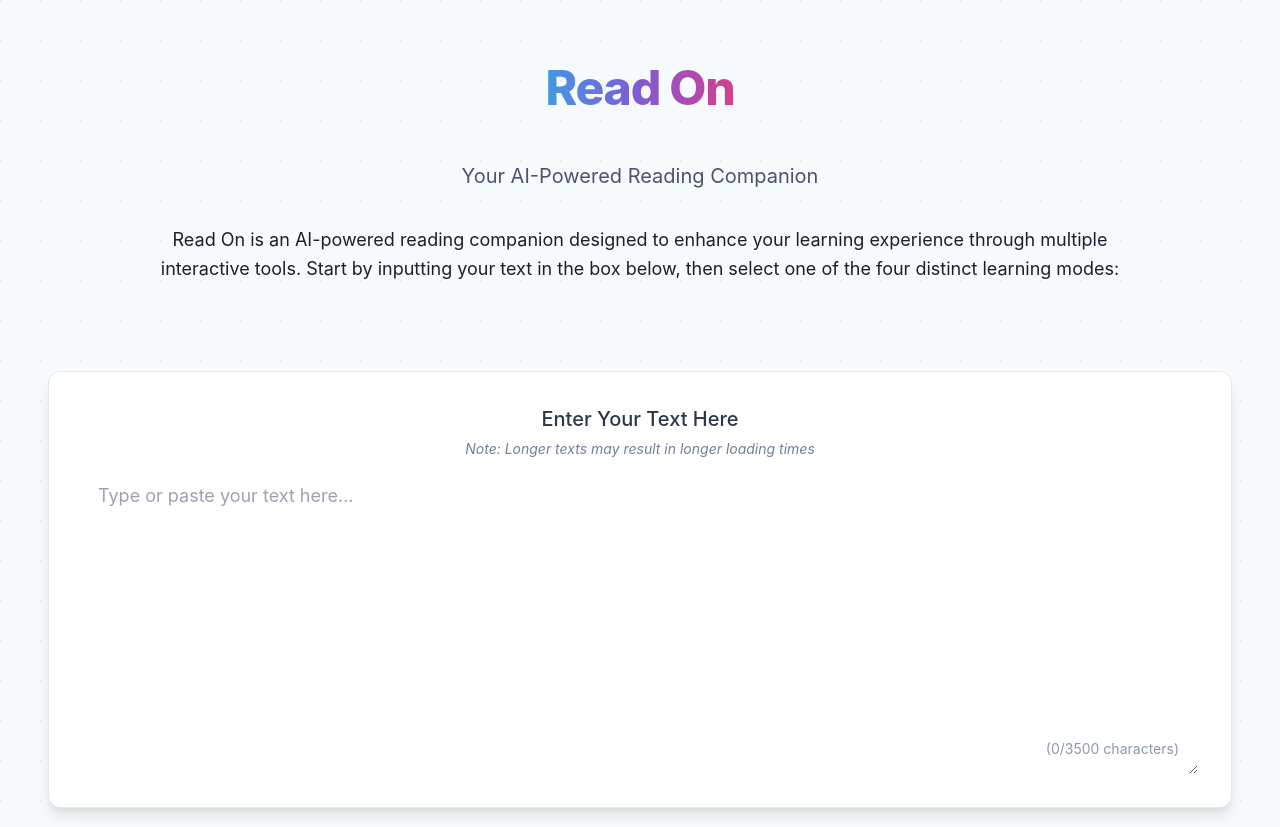
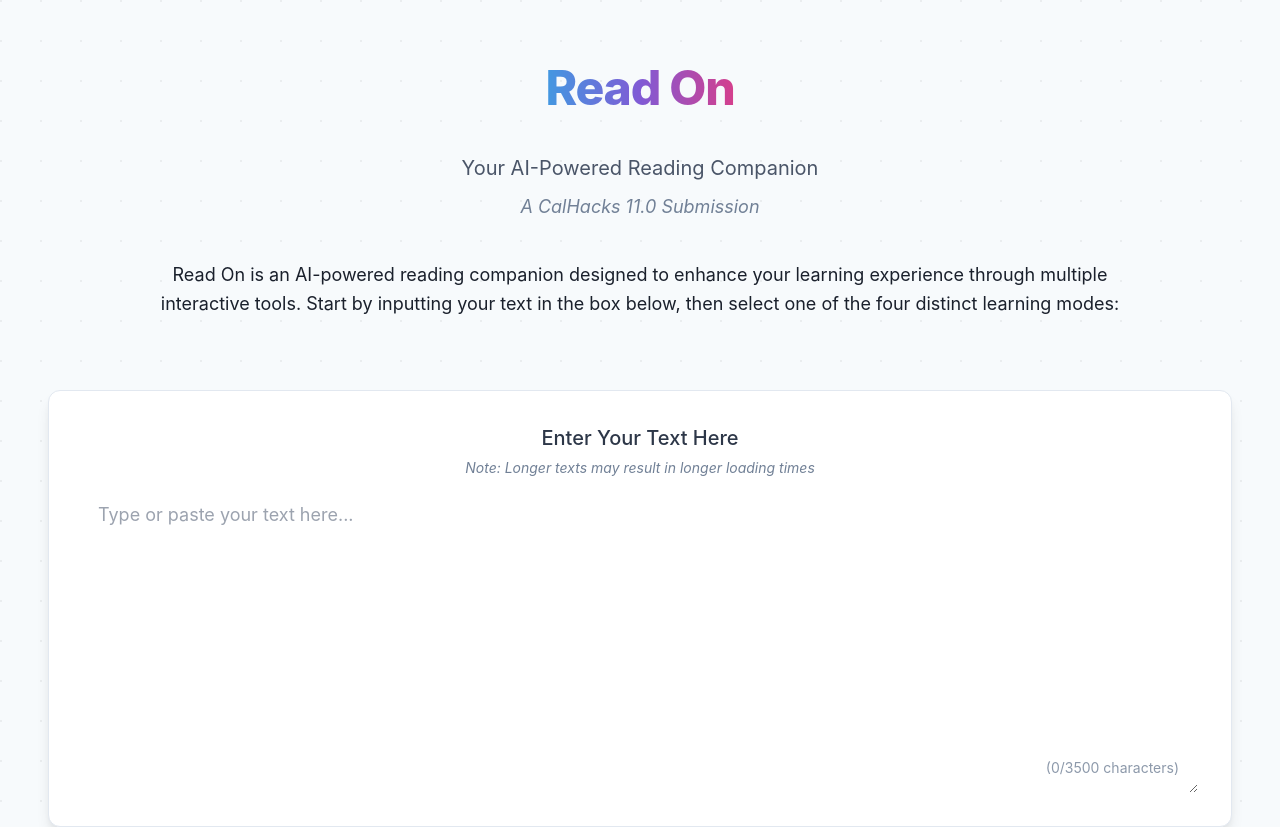
Before and after one commit to AsadShahid04/ReadOn, a Next.js app: page / in a window 1280 px wide. Shown: the top 827 px of the page. Built offline with nearby package versions, Linux system fonts and the light colour scheme.

Commit message:
Version 2.0 Update

```diff
--- a/src/app/page.tsx
+++ b/src/app/page.tsx
@@ -137,7 +137,7 @@
       <Container maxW="container.xl">
         <VStack spacing={16} align="stretch" pb={20}>
           <Fade in={true}>
-            <VStack spacing={8}>
+            <VStack spacing={6}>
               <Heading
                 as="h1"
                 size="2xl"
@@ -154,6 +154,7 @@
               >
                 Read On
               </Heading>
+              <VStack spacing={2}>
                 <Text
                   fontSize="xl"
                   textAlign="center"
@@ -164,7 +165,23 @@
                 >
                   Your AI-Powered Reading Companion
                 </Text>
-              <Text fontSize="lg" textAlign="center" lineHeight="tall" mb={6} maxWidth="1000px">
+                <Text
+                  fontSize="lg"
+                  textAlign="center"
+                  color="gray.500"
+                  fontStyle="italic"
+                >
+                  A CalHacks 11.0 Submission
+                </Text>
+              </VStack>
+              <Text
+                fontSize="lg"
+                textAlign="center"
+                lineHeight="tall"
+                maxWidth="1000px"
+                mt={4}
+                mb={2}
+              >
                 Read On is an AI-powered reading companion designed to enhance your learning experience
                 through multiple interactive tools. Start by inputting your text in the box below,
                 then select one of the four distinct learning modes:
```
Lines whose indentation alone changed are shown as unchanged.
